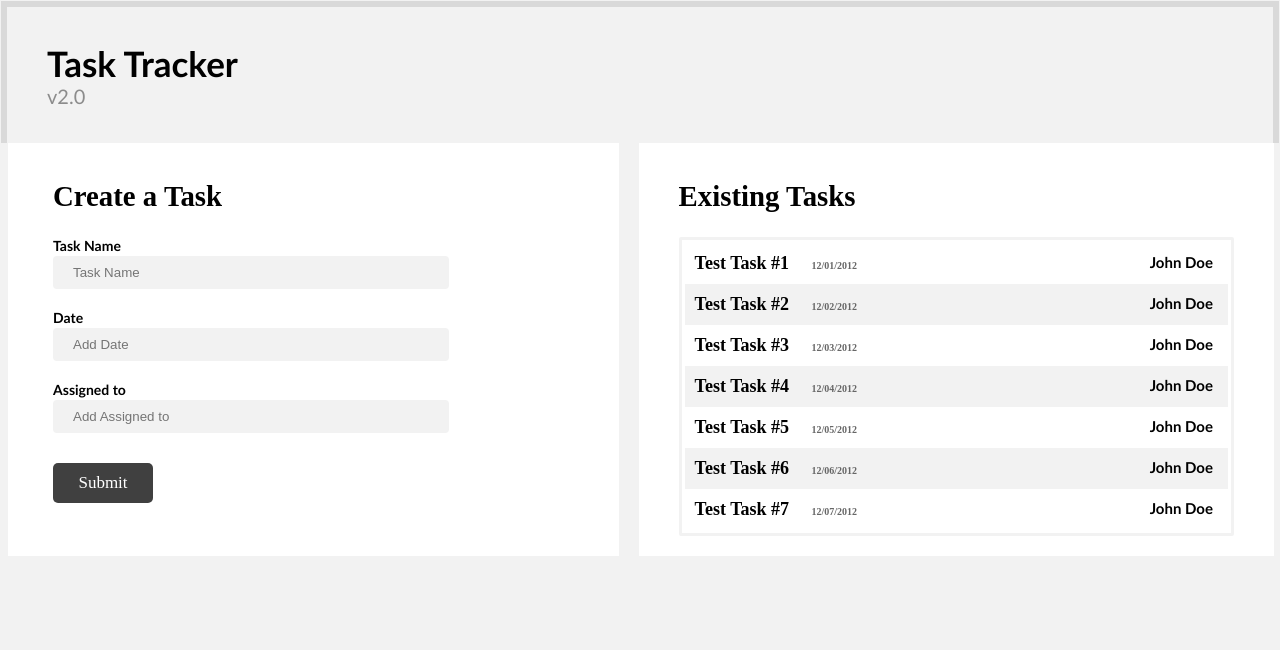
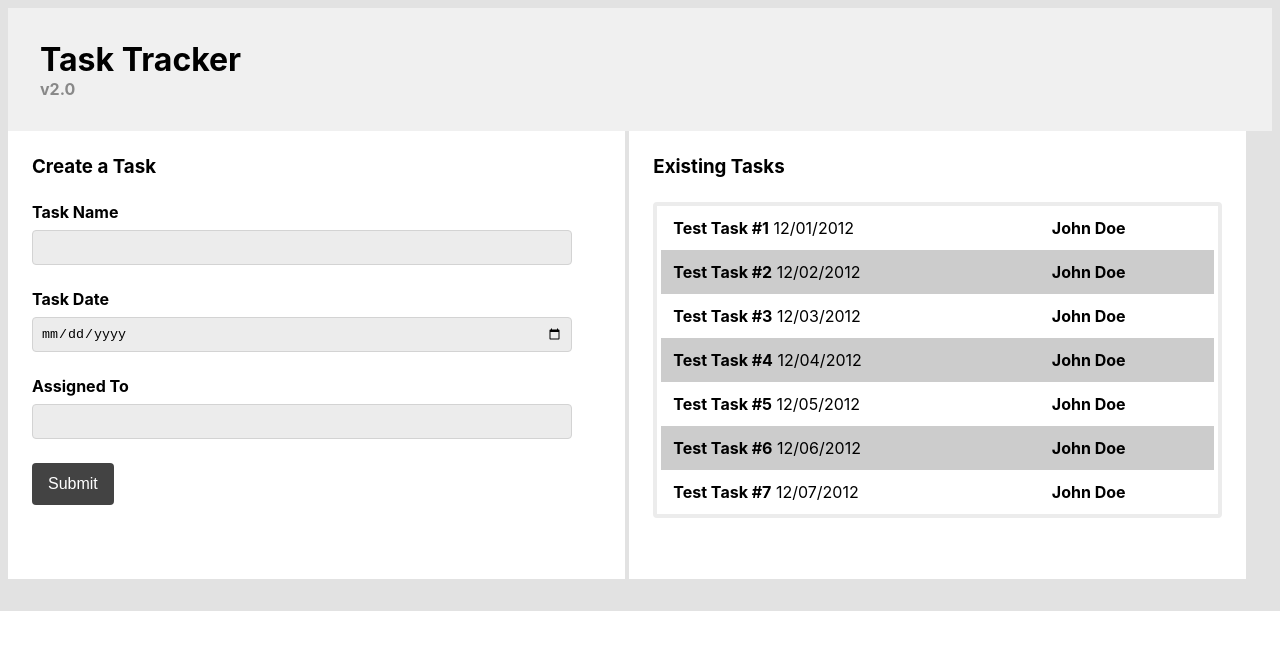
Before and after one commit to koushikreddyg/Created-list-item-using-html-jquery-and-css, a plain HTML site: page index.html in a window 1280 px wide. Drawn offline with nearby package versions, Linux system fonts and the light colour scheme.

Commit message:
added validation

```diff
--- a/assets/css/index.css
+++ b/assets/css/index.css
@@ -1,137 +1,83 @@
-body{
-    border: 6px solid #f2f2f2;
-    padding: 2;
-    margin: 0 0 0 0;
-    background-color: #f2f2f2;
+body {
     max-width: auto;
-    font-size: 1.2em;
+    margin: 0 auto;
+    font-family: -apple-system, BlinkMacSystemFont, Segoe UI, Roboto, Oxygen, Ubuntu, Cantarell, Fira Sans, Droid Sans, Helvetica Neue, sans-serif;
 }
 
-.heading{
-
+.row {
+    background: #e2e2e2;
+    padding: 8px 8px 32px;
 }
 
-.taskHeading{
-    margin: -7px;
-    border-top: 6px solid #d9d9d9;
-    border-left: 6px solid #d9d9d9;
-    border-right: 6px solid #d9d9d9;
-    display: flex;
-    background-color: #f2f2f2;
-    padding: 35px;
-    flex-direction: column;
-    padding-left: 40px;
-
+.header {
+    padding: 32px;
+    background-color: #f0f0f0;
 }
 
-.taskTracker{
-    margin:0;
-    font-size: 35px;
-    font-weight: bold;
-    font-family: "calibri";
-
-}
-.version{
+.header > h1 {
     margin: 0;
-    font-size: 20px;
-    color: #8c8c8c;
-    font-family: "calibri";
+    font-size: 2em;
 }
 
-.formContainer{
-
-    background-color: white;
-    padding-top: 13;
-    padding-left: 45;
-    height: 400;
-    width: 1900;
-
+.version {
+    color: #888;
 }
 
-
-.labelText{
-    font-size: 14px;
-    font-weight: 800;
-    font-family: "calibri";
+.column {
+    width: 45%;
+    display: inline-block;
+    vertical-align: top;
+    background-color: #fff;
+    height: 400px;
+    padding: 24px;
 }
 
-input {
-    width: 70%;
-    background-color: #f2f2f2 ;
-    padding: 9px 20px;
-    margin: 2px 0;
-    border: 0px solid black;
-    border-radius: 4px;
-    margin-bottom: 20px;
-}
-button{
-    margin-top: 10px;
-    width: 100;
-    height: 40;
-    font-size: 15px;
-    border-radius: 5px;
-    font-size: 17px;
-    font-family: "Times New Roman";
-    background-color: #404040;
-    color: white;
-    border: none
+.column > h3 {
+    margin: 0 0 24px;
 }
 
-.container{
-    margin-top: 7px;
-    display: flex;
-    margin-right: 10px;
-    background-color: #f2f2f2
-
+.input-container {
+    margin: 24px 0;
 }
 
-
-.taskStyle{
-    margin-top:0px;
-    padding:0;
-    font-size: 10px;
-    padding-left: 10px;
-    padding: 10px;
-    background-color: #f2f2f2;
-    font-weight: 600
+.input-container>label {
+    display: block;
+    font-weight: bold;
+    margin-bottom: 8px;
 }
 
-
-.right{
-    float: right;
-    padding-right: 5px;
-    font-size: 1.5em;
-    font-family: "calibri";
+.input-container>input {
+    width: 95%;
+    height: 35px;
+    border-radius: 4px;
+    border: 1px solid #d3d3d3;
+    background-color: #ececec;
+    padding: 0 8px;
 }
 
-.formContainerDisplay{
-    margin-left: 20px;
-    background-color: white;
-    padding-top: 13;
-    padding-left: 40;
-    margin-right: -12px;
-    height: 380;
-    width: 2000;
+.btn-submit {
+    color: #fff;
+    padding: 12px 16px;
+    border: none;
+    background-color: #434343;
+    border-radius: 4px;
+    cursor: pointer;
+    font-size: 1em;
+}
+.task-container{
     overflow: auto;
-    padding-bottom: 20px
-}
-.borderDisplay{
-    margin-right: 40px;
-    border: 3px solid #f2f2f2;
-    border-radius: 2px;
-    padding: 3px;
-
+    height: 380px;
 }
 
-.dateStyle{
-    font-size: 1em;
-    color: #666666
+.task-container > table{
+    width: 100%;
+    border: 4px solid #ececec;
+    border-radius: 4px;
+    padding: 0 4px;
 }
 
-.indivisualTaskStyle{
-    font-size: 1.8em;
+.task-container > table > tbody > tr:nth-child(even) {background: #CCC}
+
+.task-container > table > tbody > tr > td{
+    padding: 12px;
 }
-
-#Error{
-    color: red;
-}
--- a/assets/js/index.js
+++ b/assets/js/index.js
@@ -1,89 +1,52 @@
-var array=
-[
+var allTasks = [
+	{"name": "Test Task #1", "date": "12/01/2012", "assigned": "John Doe" },
+	{"name": "Test Task #2", "date": "12/02/2012", "assigned": "John Doe" },
+	{"name": "Test Task #3", "date": "12/03/2012", "assigned": "John Doe" },
+	{"name": "Test Task #4", "date": "12/04/2012", "assigned": "John Doe" },
+	{"name": "Test Task #5", "date": "12/05/2012", "assigned": "John Doe" },
+	{"name": "Test Task #6", "date": "12/06/2012", "assigned": "John Doe" },
+	{"name": "Test Task #7", "date": "12/07/2012", "assigned": "John Doe" }
+];
 
-{"name": "Test Task #1", "date": "12/01/2012", "assigned": "John Doe" },
+$("#btn_submit").on("click", function(){
 
-{"name": "Test Task #2", "date": "12/02/2012", "assigned": "John Doe" },
+    var taskName = $("#task_name").val();
+    var taskDate = $("#task_date").val();
+    var assignedTo = $("#assigned").val();
 
-{"name": "Test Task #3", "date": "12/03/2012", "assigned": "John Doe" },
-
-{"name": "Test Task #4", "date": "12/04/2012", "assigned": "John Doe" },
-
-{"name": "Test Task #5", "date": "12/05/2012", "assigned": "John Doe" },
-
-{"name": "Test Task #6", "date": "12/06/2012", "assigned": "John Doe" },
-
-{"name": "Test Task #7", "date": "12/07/2012", "assigned": "John Doe" }
-
-]
-console.log(array);
-var html=``;
-$(document).ready(function(){
-    $("button").click(function(){
-         var taskName=$("#task-name").val();
-        var addDate=$("#add-date").val();
-        var assignedTo=$("#assigned-to").val();
-        var html=``;
-        var nameError=taskName;
-        var dateError=addDate;
-        var assignedError=assignedTo;
-
-        if(nameError.length===0 || assignedError.length===0 || dateError.length===0){
-           $( "#Error" ).html(`<p> *please enter all the values</p>`)
-
-           }else{
-               var arrayItem={"name":taskName,"date": addDate.toString(), "assigned":assignedTo};
-               array=array.concat(arrayItem);
-               $( "#Error" ).html("");
-               jQuery.each( array, function( i, val ) {
-
-        if(i%2===1){
-            html=html+ `<div class="taskStyle" style="background-color: #f2f2f2">
-                <span class="indivisualTaskStyle">${val.name}</span>&nbsp&nbsp&nbsp&nbsp&nbsp&nbsp&nbsp&nbsp
-                <span class="dateStyle">${val.date}</span>
-                <span class="right">${val.assigned}</span>
-                </div>`;
-         $( "#display" ).html(html)
-
-        }else{
-            html=html+ `<div class="taskStyle" style="background-color: white">
-                <span class="indivisualTaskStyle">${val.name}</span>&nbsp&nbsp&nbsp&nbsp&nbsp&nbsp&nbsp&nbsp
-                <span class="dateStyle">${val.date}</span>
-                <span class="right">${val.assigned}</span>
-                </div>`;
-         $( "#display" ).html(html)
-        }
-        $("#task-name").val('');
-        $("#add-date").val(``);
-        $("#assigned-to").val(``);
-
-
+    if(taskName === undefined || taskName === ""){
+        alert("Task name is required");
+        return false;
+    }else if(taskDate === undefined || taskDate === ""){
+        alert("Task date is required");
+        return false;
+    }else if(assignedTo === undefined || assignedTo === ""){
+        alert("Assigned to is required");
+        return false;
+    }else{
+        var date = taskDate.split("-");
+        taskDate = date[2]+"/"+date[1]+"/"+date[0];
+        allTasks.unshift({"name":taskName, "date":taskDate, "assigned":assignedTo});
+        loadAllTasks();
+        reset();
+        alert("Task was added successfully.");
+    }
 });
 
-           }
+function reset(){
+    $("#task_name").val("");
+    $("#task_date").val("");
+    $("#assigned").val("")
+}
 
+function loadAllTasks(){
+    var tr = "";
+    $.each(allTasks, function( index, task ) {
+        tr += "<tr><td><strong>"+task.name +"</strong> "+task.date+"</td><td><strong>"+task.assigned+"</strong></td></tr>"
+      });
+    $("#tasks_list > tbody").html(tr);
+}
 
-    });
+$(function(){
+    loadAllTasks();
 });
-
-
-jQuery.each( array, function( i, val ) {
-        if(i%2===1){
-            html=html+ `<div class="taskStyle" style="background-color: #f2f2f2">
-                <span class="indivisualTaskStyle">${val.name}</span>&nbsp&nbsp&nbsp&nbsp&nbsp&nbsp&nbsp&nbsp
-                <span class="dateStyle">${val.date}</span>
-                <span class="right">${val.assigned}</span>
-                </div>`;
-         $( "#display" ).html(html)
-
-        }else{
-            html=html+ `<div class="taskStyle" style="background-color: white">
-                <span class="indivisualTaskStyle">${val.name}</span>&nbsp&nbsp&nbsp&nbsp&nbsp&nbsp&nbsp&nbsp
-                <span class="dateStyle">${val.date}</span>
-                <span class="right">${val.assigned}</span>
-                </div>`;
-         $( "#display" ).html(html)
-        }
-
-
-});
--- a/index.html
+++ b/index.html
@@ -1,40 +1,55 @@
-<html>
-    <head>
-        <link rel="stylesheet" type="text/css" href="assets/css/index.css">
+
+<html lang="en">
+
+<head>
+    <meta charset="UTF-8">
+    <meta name="viewport" content="width=device-width, initial-scale=1.0">
+    <meta http-equiv="X-UA-Compatible" content="ie=edge">
+    <link rel="stylesheet" type="text/css" href="assets/css/index.css">
         <script src="https://ajax.googleapis.com/ajax/libs/jquery/3.3.1/jquery.min.js"></script>
-        <title>Gunapati Application</title>
-        <script>
+    <title>Front End Developer Exercise</title>
+</head>
 
-</script>
+<body>
+    <main class="row">
+        <section class="header">
+            <h1>Task Tracker</h1>
+            <strong class="version">v2.0</strong>
+        </section>
+        <section>
+            <section class="column">
+                <h3>Create a Task</h3>
+                <form>
+                    <div class="input-container">
+                        <label for="task_name">Task Name</label>
+                        <input type="text" name="task-name" id="task_name">
+                    </div>
+                    <div class="input-container">
+                        <label for="task_date">Task Date</label>
+                        <input type="date" name="task-date" id="task_date">
+                    </div>
+                    <div class="input-container">
+                        <label for="assigned">Assigned To</label>
+                        <input type="text" name="assigned" id="assigned">
+                    </div>
+                    <div>
+                        <button type="button" id="btn_submit" class="btn-submit">Submit</button>
+                    </div>
+                </form>
+            </section>
+            <section class="column">
+                <h3>Existing Tasks</h3>
+                <section class="task-container">
+                    <table id="tasks_list" cellspacing="0">
+                        <tbody>
 
-    </head>
-    <body>
-        <div class="taskHeading">
-            <p class="taskTracker"> Task Tracker</p>
-            <p class="version">v2.0</p>
-        </div>
-        <div class="container">
-            <div class="formContainer">
-            <h2 class="heading">Create a Task</h2>
-            <div id="Error"></div>
-            <label class="labelText">Task Name</label><br/>
-            <input type="text" id="task-name" placeholder="Task Name"/><br/>
-            <label class="labelText">Date</label><br/>
-            <input type="text" id="add-date" placeholder="Add Date"/><br/>
-            <label class="labelText">Assigned to</label><br/>
-            <input type="text" id="assigned-to" placeholder="Add Assigned to"/><br/>
-            <button>Submit</button>
-        </div>
+                        </tbody>
+                    </table>
+                </section>
+            </section>
+        </section>
+    </main>
+    <script type="text/javascript" src="assets/js/index.js"></script>
+</body>
 
-        <div class="formContainerDisplay">
-            <h2 class="heading">Existing Tasks</h2>
-            <div class="borderDisplay">
-            <div id="display"></div>
-        </div>
-        </div>
-        </div>
-
-
-        <script type="text/javascript" src="assets/js/index.js"></script>
-    </body>
 </html>
```
